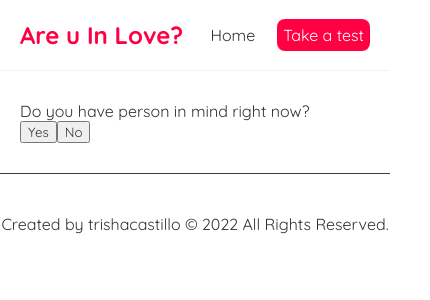
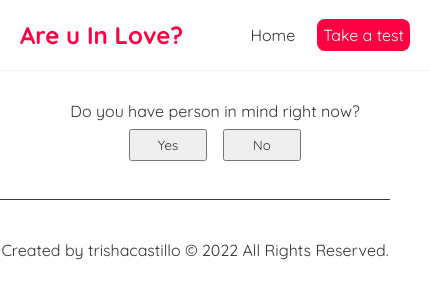
Before and after one commit to trishacastillo/areuinlove, a React (Create React App) app in the folder areuinlove/: page /take-a-test in a window 390 px wide. Shown: the top 300 px of the page, 430 px wide, since content can reach past the window. Built offline with nearby package versions, Linux system fonts and the light colour scheme.

Commit message:
make it responsive

```diff
--- a/areuinlove/src/App.css
+++ b/areuinlove/src/App.css
@@ -14,3 +14,6 @@
   footer img {
     width: 44px;
   }
+  @media only screen and (max-width: 600px) {
+
+  }
--- a/areuinlove/src/App.js
+++ b/areuinlove/src/App.js
@@ -171,7 +171,7 @@ function App() {
                   <p>Opps! Looks like you are not in love to anyone.</p>
                 </div>
             </div> ):(
-              <div style={{display: isShownQuestion ? 'none' : 'block'}}>
+              <div className='instruction-div' style={{display: isShownQuestion ? 'none' : 'block'}}>
                <p>Look at the options presented as the answers to a question and select the one that you believes is the best fit.
               This will be the basis on what or how in love you are to the person in your mind right now.
             </p>
--- a/areuinlove/src/index.css
+++ b/areuinlove/src/index.css
@@ -48,6 +48,7 @@
 }
 .article-content{
   margin-top: 12px;
+  margin-bottom: 12px;
 }
 .article-content ul{
   list-style-type: none;
@@ -57,5 +58,32 @@
 }
 .btn-TakeATest{
   padding: 6px;
+  padding-right: 16px;
+  padding-left: 16px;
   border-radius: 8px;
+  margin-left: 12px;
+  border: 2px solid #ff0042;
 }
+.instruction-section, .result-section{
+  text-align: center;
+}
+.instruction-section button, .instruction-div button{
+  width: 20%;
+}
+.instruction-section button, .instruction-div{
+  margin: 8px;
+  padding: 6px;
+}
+.result-section{
+  height: 100px;
+  background: #ff0042;
+  color: #f3f1ef;
+  border-radius: 10px;
+  vertical-align: middle;
+  padding-top: 70px;
+}
+@media only screen and (max-width: 600px) {
+    .navbar, .content{
+      width: 100%;
+    }
+}
```
